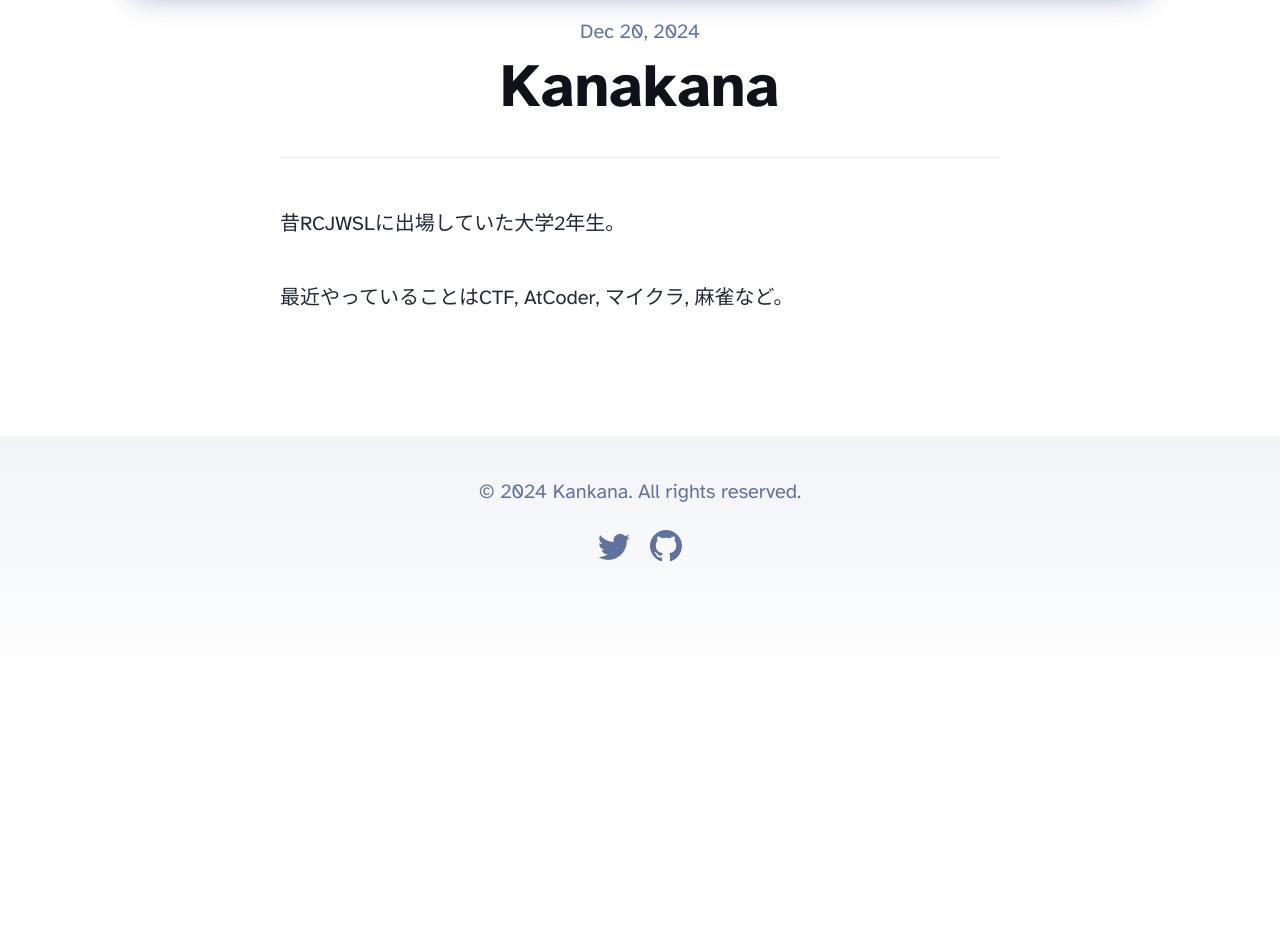
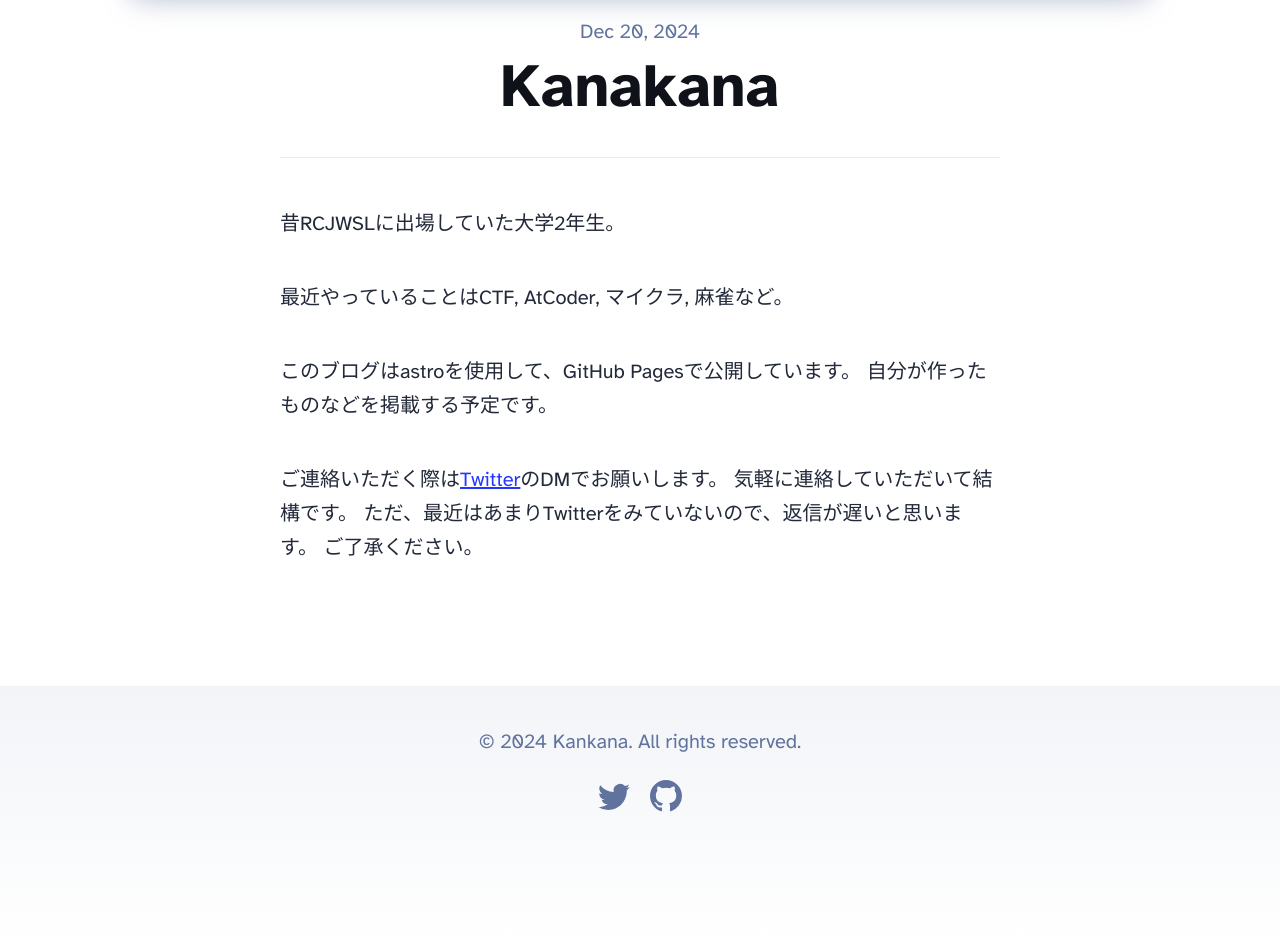
Before and after one commit to kanakana-rcj/kanakana-rcj.github.io, an Astro site: page / in a window 1280 px wide. Shown: the part 665-1609 px from the top of the page. Before the commit the page ends 1359 px from the top, so only its background shows below. Built offline with nearby package versions, Linux system fonts and the light colour scheme; Astro itself is replaced by a stand-in of ours.

Commit message:
modified about page

```diff
--- a/src/pages/index.astro
+++ b/src/pages/index.astro
@@ -14,4 +14,14 @@ import Layout from '../layouts/BlogPost.astro';
 	<p>
 		最近やっていることはCTF, AtCoder, マイクラ, 麻雀など。
 	</p>
+	<p>
+		このブログはastroを使用して、GitHub Pagesで公開しています。
+		自分が作ったものなどを掲載する予定です。
+	</p>
+	<p>
+		ご連絡いただく際は<a href = "https://x.com/kanakana_robot">Twitter</a>のDMでお願いします。
+		気軽に連絡していただいて結構です。
+		ただ、最近はあまりTwitterをみていないので、返信が遅いと思います。
+		ご了承ください。
+	</p>
 </Layout>
```
